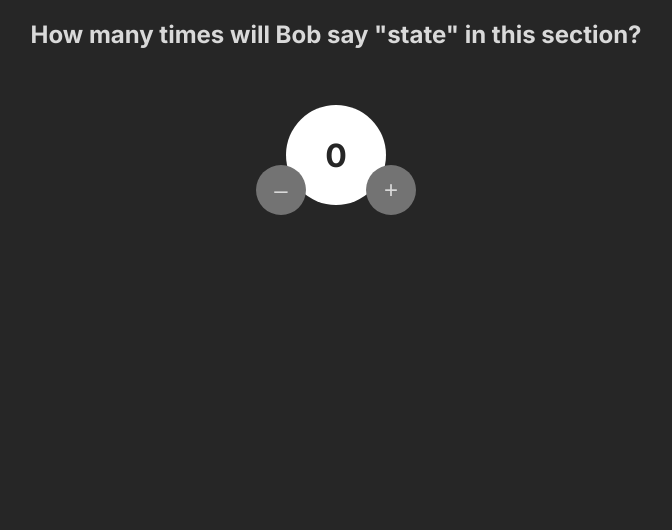
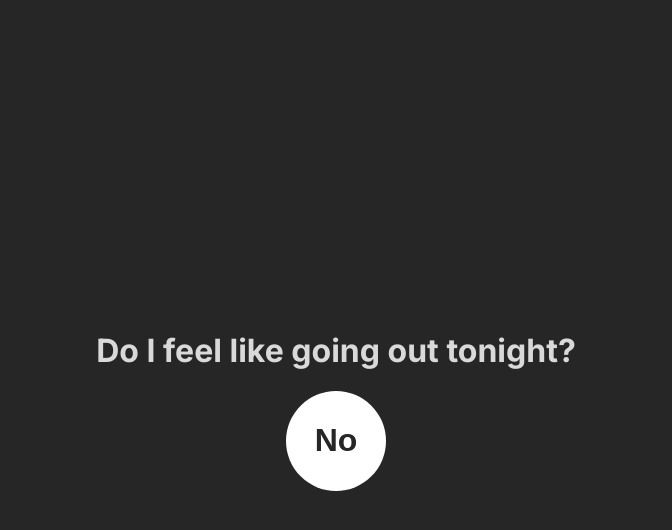
Before and after one commit to seb-ssabes/react-basics, a React (Vite) app: page / in a window 1280 px wide. Shown: the top 530 px of the page, without its empty margins (304-976 px from the left). Built offline with nearby package versions, Linux system fonts and the light colour scheme.

Commit message:
Ternary practice with useState

```diff
--- a/index.html
+++ b/index.html
@@ -5,10 +5,10 @@
     <link rel="preconnect" href="https://fonts.googleapis.com">
     <link rel="preconnect" href="https://fonts.gstatic.com" crossorigin>
     <link href="https://fonts.googleapis.com/css2?family=Inter:ital,opsz,wght@0,14..32,100..900;1,14..32,100..900&family=Saira:ital,wght@0,100..900;1,100..900&display=swap" rel="stylesheet">
-    <link rel="stylesheet" href="/src/StatePractice/index.css">
+    <link rel="stylesheet" href="/src/TernaryPractice/index.css">
   </head>
   <body>
     <div id="root"></div>
-    <script src="/src/StatePractice/" type="module"></script>
+    <script src="/src/TernaryPractice/" type="module"></script>
   </body>
 </html>
--- /dev/null
+++ b/src/TernaryPractice/App.jsx
@@ -0,0 +1,20 @@
+import React from "react"
+
+export default function App() {
+    const [isGoingOut, setIsGoingOut] = React.useState(false)
+
+    function changeMind() {
+      setIsGoingOut(prev => !prev)
+    }
+
+    return (
+        <main>
+            <h1 className="title">Do I feel like going out tonight?</h1>
+            <button
+              onClick={changeMind}
+              className="value"
+              aria-label={`Current answer is ${isGoingOut ? "Yes" : "No"}. Click to change it.`}
+            >{isGoingOut ? 'Yes' : 'No'}</button>
+        </main>
+    )
+}
--- /dev/null
+++ b/src/TernaryPractice/index.css
@@ -0,0 +1,40 @@
+* {
+    box-sizing: border-box;
+}
+
+body {
+    margin: 0;
+    font-family: 'Inter', sans-serif;
+    background-color: #262626;
+    color: #D9D9D9;
+    padding: 20px;
+    height: 100vh;
+    display: flex;
+    justify-content: center;
+    align-items: center;
+}
+
+main {
+    display: flex;
+    flex-direction: column;
+    align-items: center;
+}
+
+main > .title {
+    text-align: center;
+}
+
+main > .value {
+    background-color: white;
+    border: none;
+    border-radius: 50%;
+    height: 100px;
+    width: 100px;
+    display: flex;
+    justify-content: center;
+    align-items: center;
+    color: #262626;
+    font-size: 2rem;
+    font-weight: bold;
+    cursor: pointer;
+}
--- /dev/null
+++ b/src/TernaryPractice/index.jsx
@@ -0,0 +1,8 @@
+import { createRoot } from "react-dom/client"
+import App from "./App"
+
+const root = createRoot(document.querySelector('#root'))
+
+root.render(
+  <App />
+)
```
